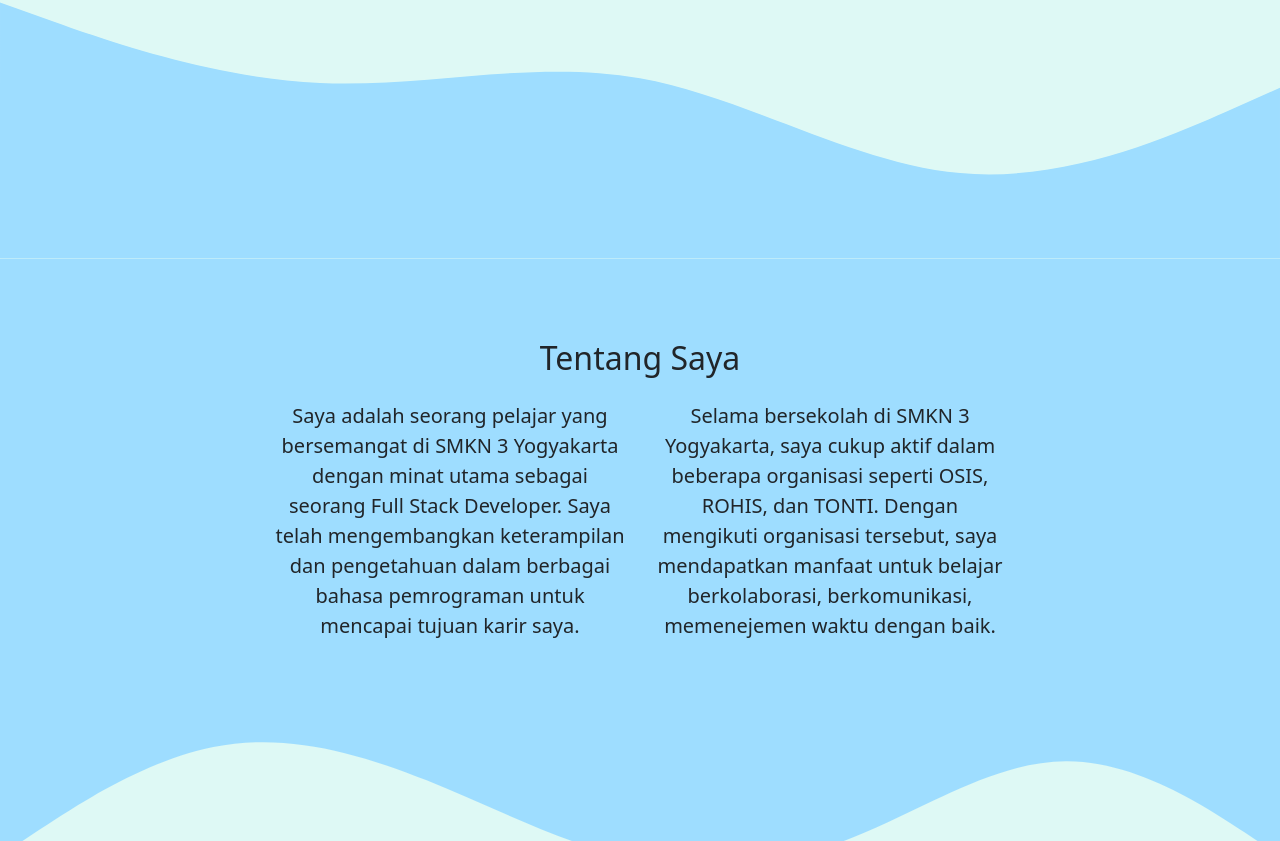
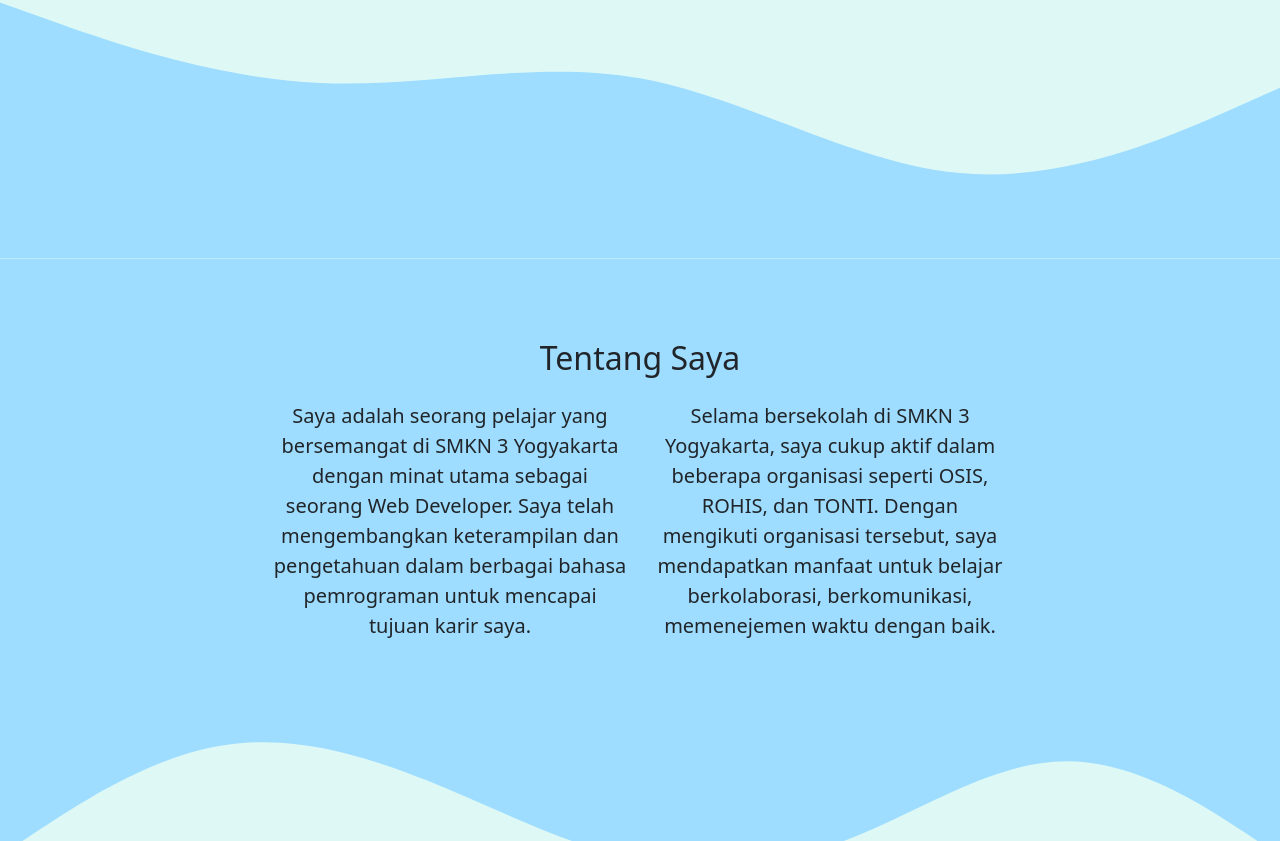
Before and after one commit to alimunif05/Portofolio-Ali-Munif, a plain HTML site: page Portofolio Ali Munif/index.html in a window 1280 px wide. Shown: the part 475-1316 px from the top of the page. Drawn offline with nearby package versions, Linux system fonts and the light colour scheme.

Commit message:
Add files via upload

```diff
--- a/Portofolio Ali Munif/index.html
+++ b/Portofolio Ali Munif/index.html
@@ -102,8 +102,8 @@
         <div class="row justify-content-center fs-5 text-center">
           <div class="col-md-4" data-aos="fade-right" data-aos-duration="2000" data-aos-delay="300">
             <p>
-              Saya adalah seorang pelajar yang bersemangat di SMKN 3 Yogyakarta dengan minat utama sebagai seorang Full Stack Developer. Saya telah mengembangkan keterampilan dan pengetahuan dalam berbagai bahasa pemrograman untuk mencapai
-              tujuan karir saya.
+              Saya adalah seorang pelajar yang bersemangat di SMKN 3 Yogyakarta dengan minat utama sebagai seorang Web Developer. Saya telah mengembangkan keterampilan dan pengetahuan dalam berbagai bahasa pemrograman untuk mencapai tujuan
+              karir saya.
             </p>
           </div>
           <div class="col-md-4" data-aos="fade-left" data-aos-duration="2000" data-aos-delay="300">
```
